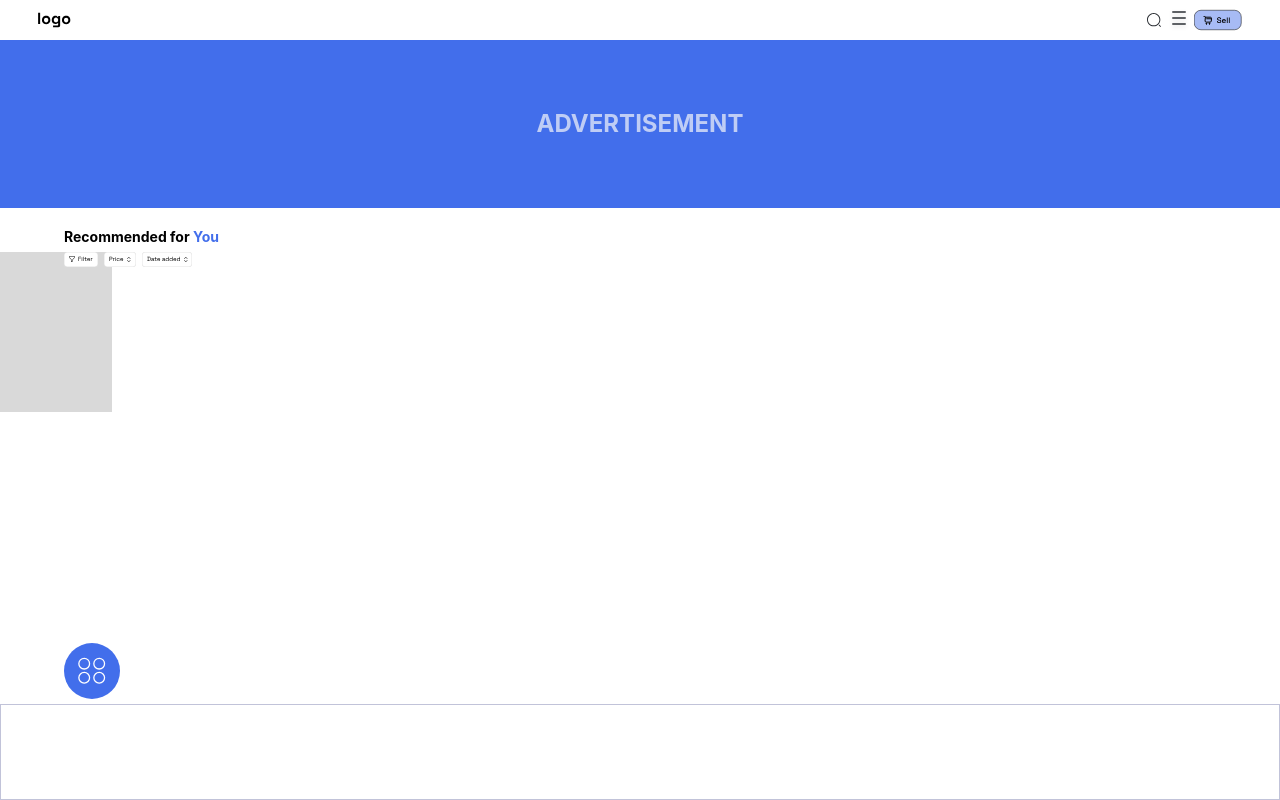
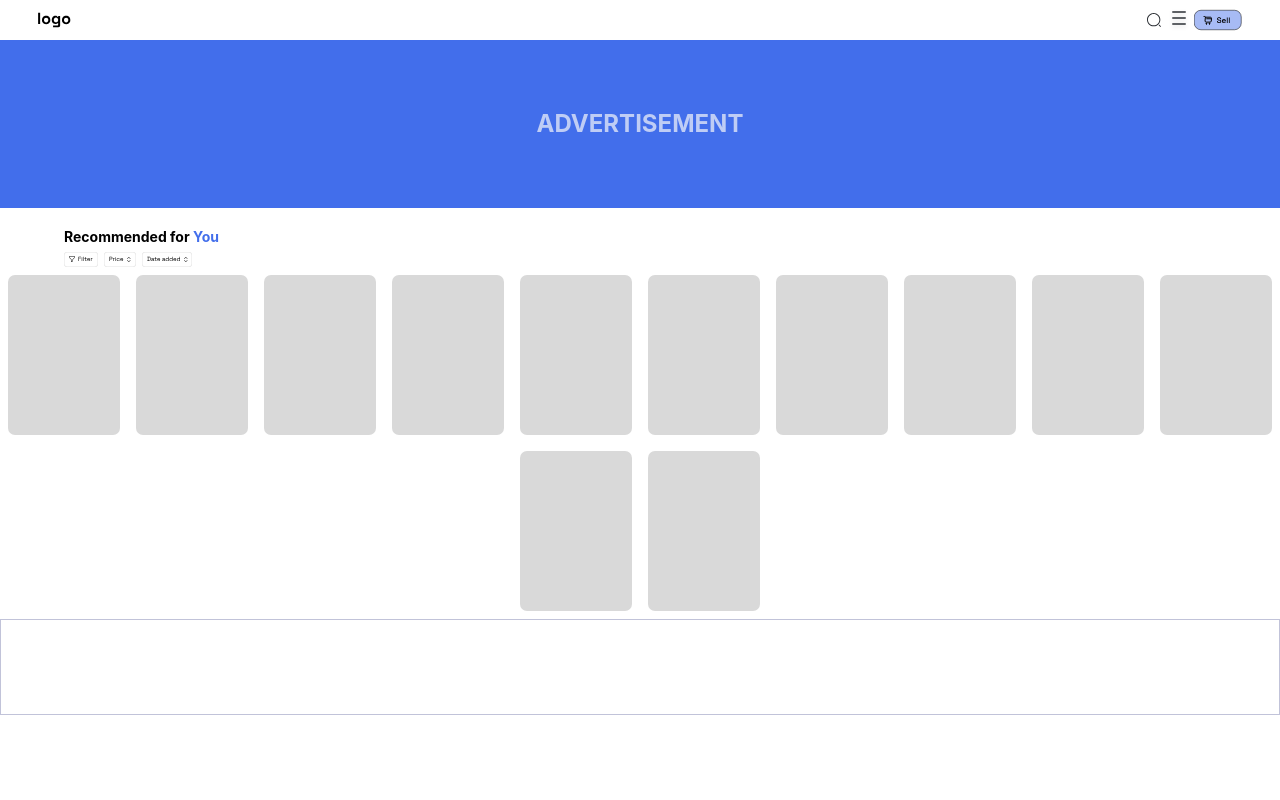
Before and after one commit to Nerggg/React-Training-Nerg, a React (Create React App) app: page / in a window 1280 px wide. Built offline with nearby package versions, Linux system fonts and the light colour scheme.

Commit message:
penambahan list barang

```diff
--- a/src/App.js
+++ b/src/App.js
@@ -1,6 +1,7 @@
 import Header from './Features/Header/header';
 import Ad from './Features/Advertisement/ad';
-import Items from './Features/Items/items';
+import Sorting from './Features/Items/sorting';
+import ItemList from './Features/Items/items';
 import CatsBubble from './Features/Categories/bubble';
 import Footer from './Features/Footer/footer';
 
@@ -9,7 +10,8 @@ function App() {
     <div>
       <Header />
       <Ad />
-      <Items />
+      <Sorting />
+      <ItemList />
       <CatsBubble />
       <Footer />
     </div>
--- a/src/Features/Footer/footer.js
+++ b/src/Features/Footer/footer.js
@@ -4,7 +4,7 @@ import WaIcon from '../../Assets/wa-icon.svg';
 
 function Footer() {
   return (
-    <div className="absolute bottom-0 w-full h-24 bg-white border-bordergray border">
+    <div className="relative w-full h-24 bg-white border-bordergray border">
     </div>
   );
 }
--- a/src/Features/Items/items.js
+++ b/src/Features/Items/items.js
@@ -1,14 +1,20 @@
-import RecomText from './recom-text';
-import Filters from './filters';
-
-function Items() {
+function ItemList() {
   return (
-    <div className="flex-wrap">
-      <RecomText />
-      <Filters />
-      <div className="w-28 h-40 bg-itemgray" />
+    <div className="relative flex flex-wrap justify-center w-full">
+      <div className="relative w-28 h-40 bg-itemgray m-2 rounded-[7px]" />
+      <div className="relative w-28 h-40 bg-itemgray m-2 rounded-[7px]" />
+      <div className="relative w-28 h-40 bg-itemgray m-2 rounded-[7px]" />
+      <div className="relative w-28 h-40 bg-itemgray m-2 rounded-[7px]" />
+      <div className="relative w-28 h-40 bg-itemgray m-2 rounded-[7px]" />
+      <div className="relative w-28 h-40 bg-itemgray m-2 rounded-[7px]" />
+      <div className="relative w-28 h-40 bg-itemgray m-2 rounded-[7px]" />
+      <div className="relative w-28 h-40 bg-itemgray m-2 rounded-[7px]" />
+      <div className="relative w-28 h-40 bg-itemgray m-2 rounded-[7px]" />
+      <div className="relative w-28 h-40 bg-itemgray m-2 rounded-[7px]" />
+      <div className="relative w-28 h-40 bg-itemgray m-2 rounded-[7px]" />
+      <div className="relative w-28 h-40 bg-itemgray m-2 rounded-[7px]" />
     </div>
   );
 }
 
-export default Items;
+export default ItemList;
--- /dev/null
+++ b/src/Features/Items/sorting.js
@@ -0,0 +1,13 @@
+import RecomText from './recom-text';
+import Filters from './filters';
+
+function Sorting() {
+  return (
+    <div>
+      <RecomText />
+      <Filters />
+    </div>
+  );
+}
+
+export default Sorting;
```
